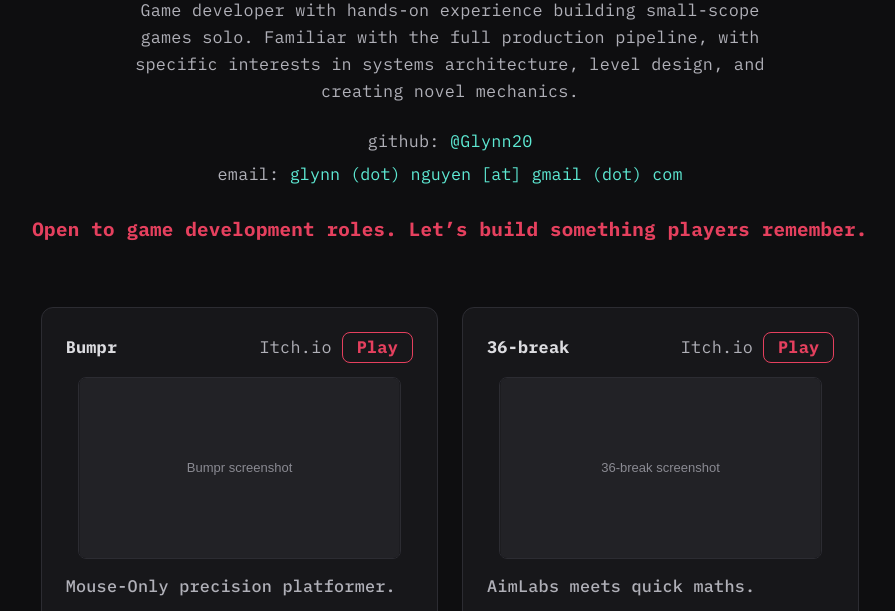
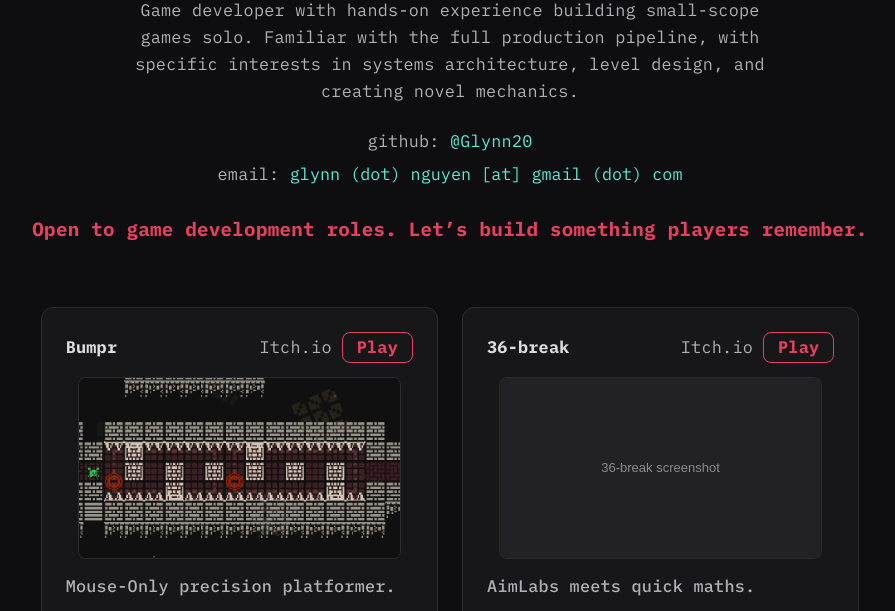
Before and after one commit to Glynn20/Glynn20.github.io, a plain HTML site: page index.html in a window 1280 px wide. Shown: the part 130-741 px from the top of the page, without its empty margins (190-1085 px from the left). Drawn offline with Linux system fonts and the light colour scheme.

Commit message:
Update project details for 'Bumpr' in index.html

```diff
--- a/index.html
+++ b/index.html
@@ -122,7 +122,7 @@ button.link {
 // image: replace with a path/URL to your screenshot. url: where the image links.
 // playUrl: where the Play button links (defaults to url). playLabel: optional button text (defaults to "Play").
 const projects = [
-  { title: "Bumpr", sub: "Itch.io", url: "#", image: "", playUrl: "https://glynn20.itch.io/bumpr",
+  { title: "Bumpr", sub: "Itch.io", url: "https://glynn20.itch.io/bumpr", image: "images/BumprGameplay.gif", playUrl: "https://glynn20.itch.io/bumpr",
     callout: "Mouse-Only precision platformer.",
     desc: "Answers the question of “What if I turned Scary Maze into a brutally difficult 2D platformer?” Players navigate progressively harder linear levels. Levels consist of obstacles that test cursor control, precision, speed, and timing. Leans in on difficulty and replayability, with rankings awarded based on completion time. The cursor-exclusive input method serves as the hook. Almost all skill-based platformers rely on D-pad controls.",
     tags: ["Unity2D", "C#"],
```
